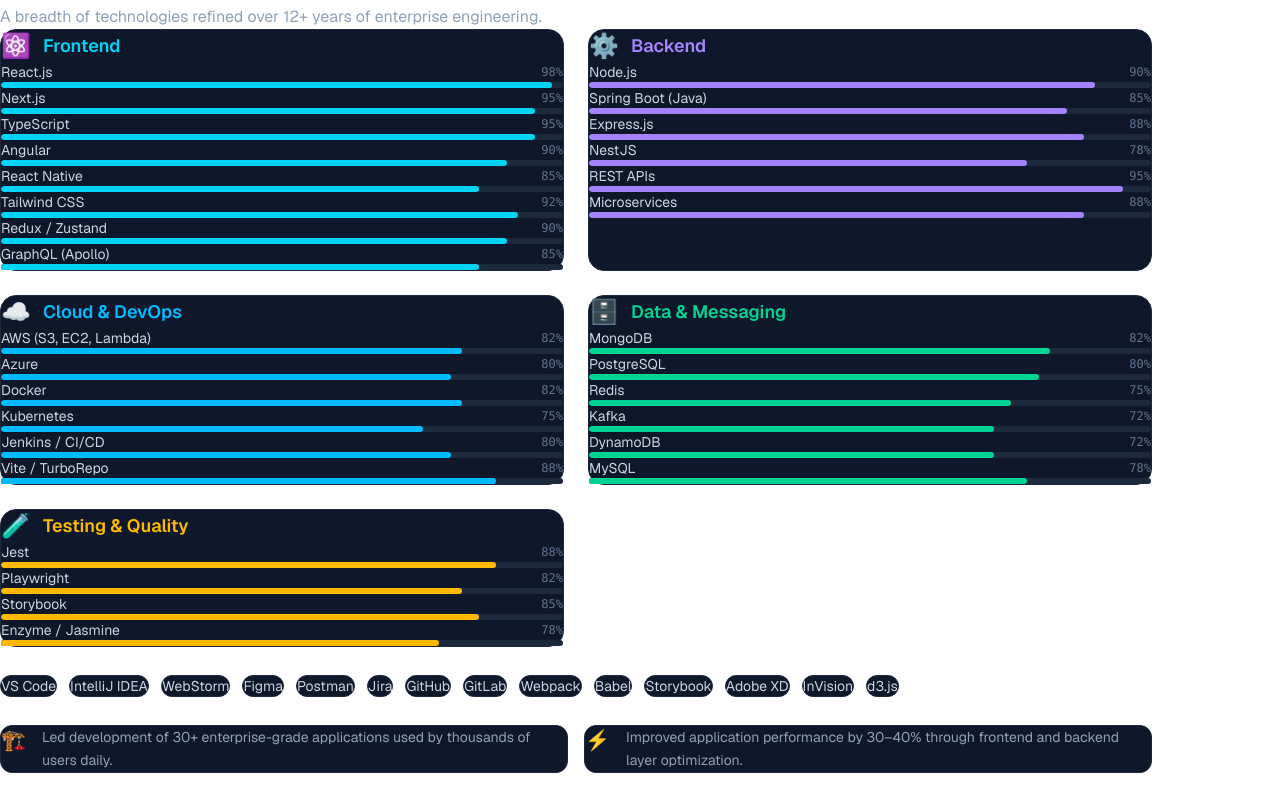
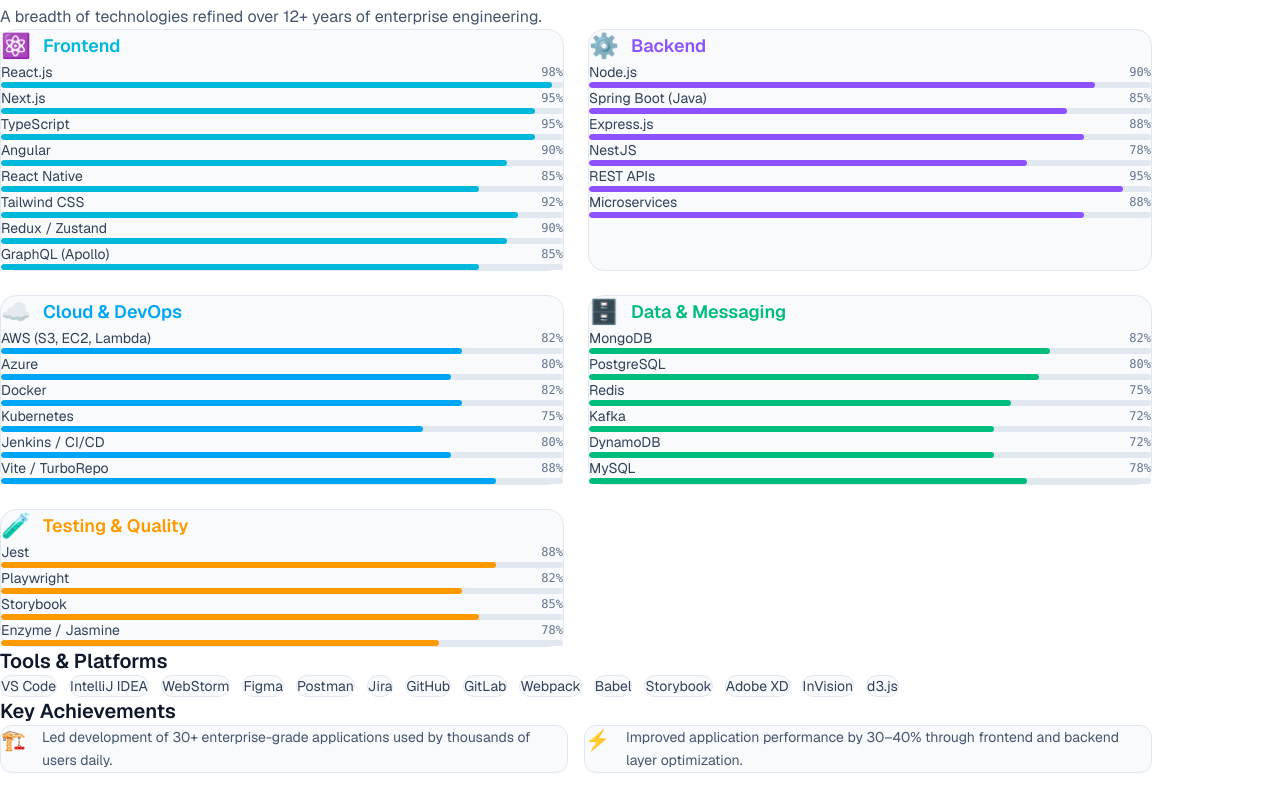
Before and after one commit to NavaneethReddi/Navaneeth-dev, a Next.js app: page / in a window 1280 px wide. Shown: the part 2193-2980 px from the top of the page. Built offline with nearby package versions, Linux system fonts and the light colour scheme; no server answers.

Commit message:
feat: light/dark theme - app/skills/page.tsx

```diff
--- a/app/skills/page.tsx
+++ b/app/skills/page.tsx
@@ -2,78 +2,53 @@ import Nav from "../components/page";
 
 const skillGroups = [
   {
-    category: "Frontend",
-    icon: "⚛️",
-    color: "cyan",
+    category: "Frontend", icon: "⚛️", color: "cyan",
     skills: [
-      { name: "React.js", level: 98 },
-      { name: "Next.js", level: 95 },
-      { name: "TypeScript", level: 95 },
-      { name: "Angular", level: 90 },
-      { name: "React Native", level: 85 },
-      { name: "Tailwind CSS", level: 92 },
-      { name: "Redux / Zustand", level: 90 },
-      { name: "GraphQL (Apollo)", level: 85 },
+      { name: "React.js", level: 98 }, { name: "Next.js", level: 95 },
+      { name: "TypeScript", level: 95 }, { name: "Angular", level: 90 },
+      { name: "React Native", level: 85 }, { name: "Tailwind CSS", level: 92 },
+      { name: "Redux / Zustand", level: 90 }, { name: "GraphQL (Apollo)", level: 85 },
     ],
   },
   {
-    category: "Backend",
-    icon: "⚙️",
-    color: "violet",
+    category: "Backend", icon: "⚙️", color: "violet",
     skills: [
-      { name: "Node.js", level: 90 },
-      { name: "Spring Boot (Java)", level: 85 },
-      { name: "Express.js", level: 88 },
-      { name: "NestJS", level: 78 },
-      { name: "REST APIs", level: 95 },
-      { name: "Microservices", level: 88 },
+      { name: "Node.js", level: 90 }, { name: "Spring Boot (Java)", level: 85 },
+      { name: "Express.js", level: 88 }, { name: "NestJS", level: 78 },
+      { name: "REST APIs", level: 95 }, { name: "Microservices", level: 88 },
     ],
   },
   {
-    category: "Cloud & DevOps",
-    icon: "☁️",
-    color: "sky",
+    category: "Cloud & DevOps", icon: "☁️", color: "sky",
     skills: [
-      { name: "AWS (S3, EC2, Lambda)", level: 82 },
-      { name: "Azure", level: 80 },
-      { name: "Docker", level: 82 },
-      { name: "Kubernetes", level: 75 },
-      { name: "Jenkins / CI/CD", level: 80 },
-      { name: "Vite / TurboRepo", level: 88 },
+      { name: "AWS (S3, EC2, Lambda)", level: 82 }, { name: "Azure", level: 80 },
+      { name: "Docker", level: 82 }, { name: "Kubernetes", level: 75 },
+      { name: "Jenkins / CI/CD", level: 80 }, { name: "Vite / TurboRepo", level: 88 },
     ],
   },
   {
-    category: "Data & Messaging",
-    icon: "🗄️",
-    color: "emerald",
+    category: "Data & Messaging", icon: "🗄️", color: "emerald",
     skills: [
-      { name: "MongoDB", level: 82 },
-      { name: "PostgreSQL", level: 80 },
-      { name: "Redis", level: 75 },
-      { name: "Kafka", level: 72 },
-      { name: "DynamoDB", level: 72 },
-      { name: "MySQL", level: 78 },
+      { name: "MongoDB", level: 82 }, { name: "PostgreSQL", level: 80 },
+      { name: "Redis", level: 75 }, { name: "Kafka", level: 72 },
+      { name: "DynamoDB", level: 72 }, { name: "MySQL", level: 78 },
     ],
   },
   {
-    category: "Testing & Quality",
-    icon: "🧪",
-    color: "amber",
+    category: "Testing & Quality", icon: "🧪", color: "amber",
     skills: [
-      { name: "Jest", level: 88 },
-      { name: "Playwright", level: 82 },
-      { name: "Storybook", level: 85 },
-      { name: "Enzyme / Jasmine", level: 78 },
+      { name: "Jest", level: 88 }, { name: "Playwright", level: 82 },
+      { name: "Storybook", level: 85 }, { name: "Enzyme / Jasmine", level: 78 },
     ],
   },
 ];
 
 const colorMap: Record<string, { bar: string; text: string }> = {
-  cyan:    { bar: "bg-cyan-400",    text: "text-cyan-400" },
-  violet:  { bar: "bg-violet-400",  text: "text-violet-400" },
-  sky:     { bar: "bg-sky-400",     text: "text-sky-400" },
-  emerald: { bar: "bg-emerald-400", text: "text-emerald-400" },
-  amber:   { bar: "bg-amber-400",   text: "text-amber-400" },
+  cyan:    { bar: "bg-cyan-500",    text: "text-cyan-500" },
+  violet:  { bar: "bg-violet-500",  text: "text-violet-500" },
+  sky:     { bar: "bg-sky-500",     text: "text-sky-500" },
+  emerald: { bar: "bg-emerald-500", text: "text-emerald-500" },
+  amber:   { bar: "bg-amber-500",   text: "text-amber-500" },
 };
 
 const tools = [
@@ -84,11 +59,11 @@ const tools = [
 
 export function SkillsSection() {
   return (
-    <section className="border-t border-slate-800">
+    <section className="border-t border-slate-200 dark:border-slate-800 transition-colors">
       <div className="max-w-6xl mx-auto px-6 py-20">
-        <p className="text-cyan-400 text-sm font-medium tracking-widest uppercase mb-3">Expertise</p>
-        <h2 className="text-4xl font-bold mb-3">Technical Skills</h2>
-        <p className="text-slate-400 mb-14">
+        <p className="text-cyan-500 text-sm font-medium tracking-widest uppercase mb-3">Expertise</p>
+        <h2 className="text-4xl font-bold mb-3 text-slate-900 dark:text-white">Technical Skills</h2>
+        <p className="text-slate-600 dark:text-slate-400 mb-14">
           A breadth of technologies refined over 12+ years of enterprise engineering.
         </p>
 
@@ -98,7 +73,7 @@ export function SkillsSection() {
             return (
               <div
                 key={group.category}
-                className="bg-slate-900 border border-slate-800 rounded-2xl p-6 hover:border-slate-600 transition-colors"
+                className="bg-slate-50 dark:bg-slate-900 border border-slate-200 dark:border-slate-800 rounded-2xl p-6 hover:border-slate-300 dark:hover:border-slate-600 transition-colors"
               >
                 <div className="flex items-center gap-3 mb-6">
                   <span className="text-2xl">{group.icon}</span>
@@ -108,14 +83,11 @@ export function SkillsSection() {
                   {group.skills.map((skill) => (
                     <div key={skill.name}>
                       <div className="flex justify-between items-center mb-1.5">
-                        <span className="text-sm text-slate-300">{skill.name}</span>
+                        <span className="text-sm text-slate-700 dark:text-slate-300">{skill.name}</span>
                         <span className="text-xs text-slate-500 font-mono">{skill.level}%</span>
                       </div>
-                      <div className="h-1.5 bg-slate-800 rounded-full overflow-hidden">
-                        <div
-                          className={`h-full rounded-full ${colors.bar}`}
-                          style={{ width: `${skill.level}%` }}
-                        />
+                      <div className="h-1.5 bg-slate-200 dark:bg-slate-800 rounded-full overflow-hidden">
+                        <div className={`h-full rounded-full ${colors.bar}`} style={{ width: `${skill.level}%` }} />
                       </div>
                     </div>
                   ))}
@@ -125,14 +97,13 @@ export function SkillsSection() {
           })}
         </div>
 
-        {/* Tools */}
         <div className="mt-16">
-          <h3 className="text-xl font-semibold mb-6 text-white">Tools &amp; Platforms</h3>
+          <h3 className="text-xl font-semibold mb-6 text-slate-900 dark:text-white">Tools &amp; Platforms</h3>
           <div className="flex flex-wrap gap-3">
             {tools.map((tool) => (
               <span
                 key={tool}
-                className="px-4 py-2 bg-slate-900 border border-slate-800 text-slate-300 text-sm rounded-xl hover:border-slate-600 transition-colors"
+                className="px-4 py-2 bg-slate-50 dark:bg-slate-900 border border-slate-200 dark:border-slate-800 text-slate-700 dark:text-slate-300 text-sm rounded-xl hover:border-slate-300 dark:hover:border-slate-600 transition-colors"
               >
                 {tool}
               </span>
@@ -140,9 +111,8 @@ export function SkillsSection() {
           </div>
         </div>
 
-        {/* Achievements */}
         <div className="mt-16">
-          <h3 className="text-xl font-semibold mb-6 text-white">Key Achievements</h3>
+          <h3 className="text-xl font-semibold mb-6 text-slate-900 dark:text-white">Key Achievements</h3>
           <div className="grid sm:grid-cols-2 gap-4">
             {[
               { icon: "🏗️", text: "Led development of 30+ enterprise-grade applications used by thousands of users daily." },
@@ -152,9 +122,9 @@ export function SkillsSection() {
               { icon: "🤖", text: "Hands-on with Generative AI — LLMs, embeddings, AI-driven personalization, and conversational UIs." },
               { icon: "🧰", text: "Experienced with agentic programming tools: GitHub Copilot, Claude Code." },
             ].map(({ icon, text }) => (
-              <div key={text} className="flex gap-4 p-4 bg-slate-900 border border-slate-800 rounded-xl">
+              <div key={text} className="flex gap-4 p-4 bg-slate-50 dark:bg-slate-900 border border-slate-200 dark:border-slate-800 rounded-xl">
                 <span className="text-xl mt-0.5">{icon}</span>
-                <p className="text-slate-400 text-sm leading-relaxed">{text}</p>
+                <p className="text-slate-600 dark:text-slate-400 text-sm leading-relaxed">{text}</p>
               </div>
             ))}
           </div>
@@ -166,11 +136,9 @@ export function SkillsSection() {
 
 export default function SkillsPage() {
   return (
-    <main className="min-h-screen bg-slate-950 text-white">
+    <main className="min-h-screen bg-white dark:bg-slate-950 text-slate-900 dark:text-white transition-colors">
       <Nav />
-      <div className="pt-16">
-        <SkillsSection />
-      </div>
+      <div className="pt-16"><SkillsSection /></div>
     </main>
   );
 }
```
